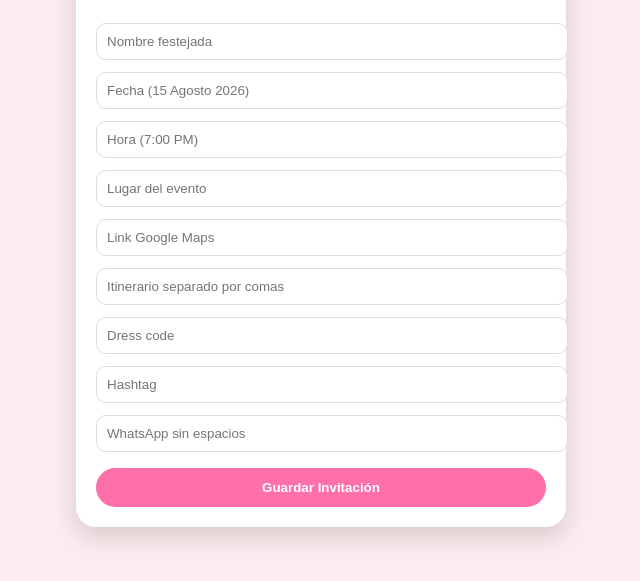
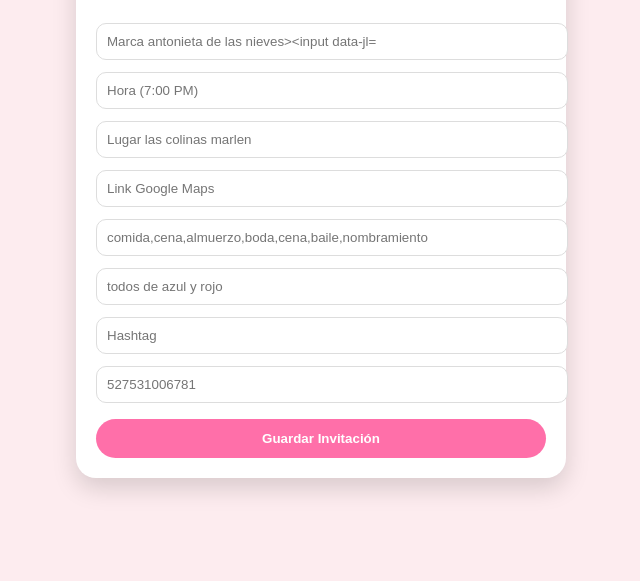
Before and after one commit to invitacionesauramx-ctrl/panelinvitacion, a plain HTML site: page admin.html in a window 1280 px wide. Shown: the part 99-680 px from the top of the page, without its empty margins (319-959 px from the left). Drawn offline with Linux system fonts and the light colour scheme.

Commit message:
admin.html

```diff
--- a/admin.html
+++ b/admin.html
@@ -40,15 +40,15 @@ h2{text-align:center;color:#ff4f9a}
 <div class="panel">
 <h2>Panel Admin Invitación</h2>
 
-<input id="nombre" placeholder="Nombre festejada">
-<input id="fecha" placeholder="Fecha (15 Agosto 2026)">
+<input id="nombre" placeholder="Marca antonieta de las nieves>
+<input id="fecha" placeholder="Fecha (26 febrero 2026)">
 <input id="hora" placeholder="Hora (7:00 PM)">
-<input id="lugar" placeholder="Lugar del evento">
+<input id="lugar" placeholder="Lugar las colinas marlen">
 <input id="maps" placeholder="Link Google Maps">
-<input id="itinerario" placeholder="Itinerario separado por comas">
-<input id="dress" placeholder="Dress code">
+<input id="itinerario" placeholder="comida,cena,almuerzo,boda,cena,baile,nombramiento">
+<input id="dress" placeholder="todos de azul y rojo">
 <input id="hashtag" placeholder="Hashtag">
-<input id="whats" placeholder="WhatsApp sin espacios">
+<input id="whats" placeholder="527531006781">
 
 <button onclick="guardar()">Guardar Invitación</button>
 </div>
```
